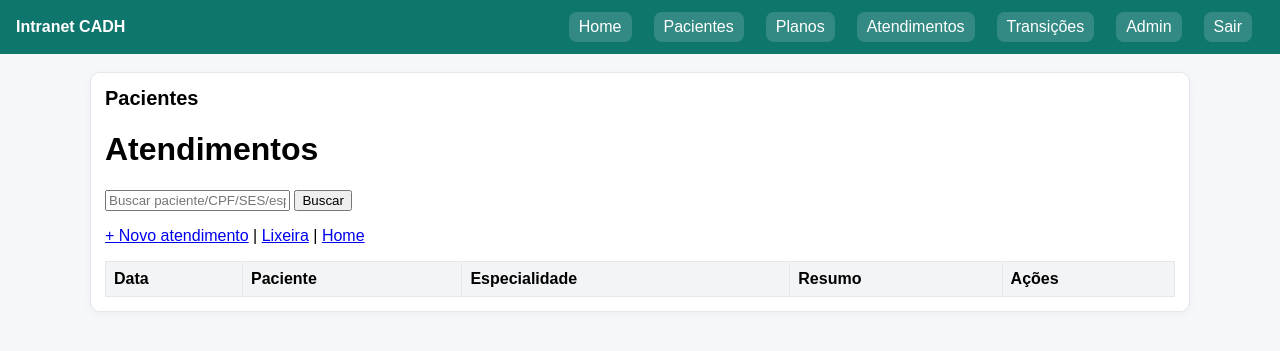
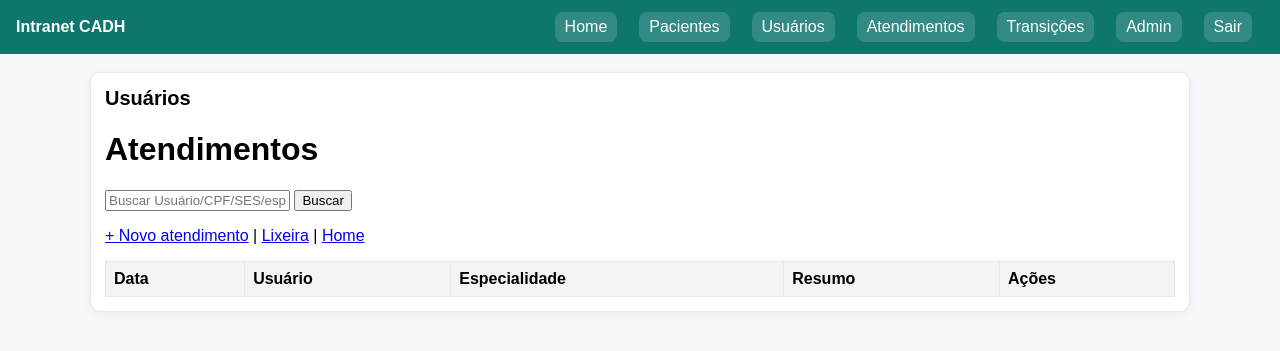
Before and after one commit to KarolineLuz/Siselo-Users, a PHP site: page /encounters/list.php in a window 1280 px wide. Shown: the top 351 px of the page. Run offline with PHP 8.4, Linux system fonts and the light colour scheme; a user stored in the database is signed in; data comes from the database, SQL or seed files in the repository; data that the repository does not hold is empty.

Commit message:
Alterando algumas nomenclatura de paciente para usuário

```diff
--- a/app/views/layout/header.php
+++ b/app/views/layout/header.php
@@ -43,7 +43,7 @@ declare(strict_types=1);
     <?php endif; ?>
 
     <?php if (can($pdo, 'careplans.view')): ?>
-      <a href="/care_plans/list.php">Planos</a>
+      <a href="/care_plans/list.php">Usuários</a>
     <?php endif; ?>
 
     <?php if (can($pdo, 'encounters.view')): ?>
--- a/public/admin/users/list.php
+++ b/public/admin/users/list.php
@@ -36,7 +36,7 @@ function roles_for(PDO $pdo, int $userId): string {
 }
 ?>
 <?php
-$pageTitle = 'Pacientes';
+$pageTitle = 'Usuários';
 require __DIR__ . '/../../../app/views/layout/header.php';
 ?>
 <!doctype html>
--- a/public/care_plans/form.php
+++ b/public/care_plans/form.php
@@ -47,7 +47,7 @@ if ($_SERVER['REQUEST_METHOD'] === 'POST') {
   $sort_order = (array)($_POST['sort_order'] ?? []);
 
   if ($patientId <= 0 || $startDate === '') {
-    $error = "Paciente e data de início são obrigatórios.";
+    $error = "Usuário e data de início são obrigatórios.";
   } else {
     $pdo->beginTransaction();
     try {
@@ -110,7 +110,7 @@ if ($_SERVER['REQUEST_METHOD'] === 'POST') {
 }
 ?>
 <?php
-$pageTitle = 'Pacientes';
+$pageTitle = 'Usuários';
 require __DIR__ . '/../../app/views/layout/header.php';
 ?>
 <!doctype html>
@@ -131,7 +131,7 @@ require __DIR__ . '/../../app/views/layout/header.php';
   <form method="post">
     <?= csrf_field() ?>
 
-    <label>Paciente *</label><br>
+    <label>Usuários *</label><br>
     <select name="patient_id" required>
       <option value="">-- selecione --</option>
       <?php foreach ($patients as $p): ?>
--- a/public/care_plans/list.php
+++ b/public/care_plans/list.php
@@ -40,7 +40,7 @@ require __DIR__ . '/../../app/views/layout/header.php';
   <h1>Planos de Cuidado</h1>
 
   <form method="get">
-    <input name="q" value="<?= h($q) ?>" placeholder="Buscar paciente (nome/CPF/SES)">
+    <input name="q" value="<?= h($q) ?>" placeholder="Buscar Usuário (nome/CPF/SES)">
     <button type="submit">Buscar</button>
   </form>
 
@@ -58,6 +58,7 @@ require __DIR__ . '/../../app/views/layout/header.php';
     <tr>
       <th>ID</th><th>Paciente</th><th>Início</th><th>Fim</th><th>Ações</th>
     </tr>
+
     <?php foreach ($rows as $r): ?>
       <tr>
         <td><?= (int)$r['id'] ?></td>
--- a/public/care_plans/trash.php
+++ b/public/care_plans/trash.php
@@ -51,7 +51,7 @@ require __DIR__ . '/../../app/views/layout/header.php';
 
   <table border="1" cellpadding="6">
     <tr>
-      <th>ID</th><th>Paciente</th><th>Início</th><th>Fim</th><th>Apagado em</th><th>Ações</th>
+      <th>ID</th><th>Usuário</th><th>Início</th><th>Fim</th><th>Apagado em</th><th>Ações</th>
     </tr>
     <?php foreach ($rows as $r): ?>
       <tr>
--- a/public/encounters/form.php
+++ b/public/encounters/form.php
@@ -41,7 +41,7 @@ if ($_SERVER['REQUEST_METHOD'] === 'POST') {
   $summary = trim((string)($_POST['summary'] ?? ''));
 
   if ($patientId <= 0 || $date === '' || $specialty === '') {
-    $error = "Paciente, data e especialidade são obrigatórios.";
+    $error = "Usuário, data e especialidade são obrigatórios.";
   } else {
     if ($editing) {
       $before = $row;
@@ -86,7 +86,7 @@ if ($_SERVER['REQUEST_METHOD'] === 'POST') {
 }
 ?>
 <?php
-$pageTitle = 'Pacientes';
+$pageTitle = 'Usuários';
 require __DIR__ . '/../../app/views/layout/header.php';
 ?>
 <!doctype html>
@@ -99,7 +99,7 @@ require __DIR__ . '/../../app/views/layout/header.php';
   <form method="post">
     <?= csrf_field() ?>
 
-    <label>Paciente *</label><br>
+    <label>Usuário*</label><br>
     <select name="patient_id" required>
       <option value="">-- selecione --</option>
       <?php foreach ($patients as $p): ?>
--- a/public/encounters/list.php
+++ b/public/encounters/list.php
@@ -31,7 +31,7 @@ $st->execute($params);
 $rows = $st->fetchAll();
 ?>
 <?php
-$pageTitle = 'Pacientes';
+$pageTitle = 'Usuários';
 require __DIR__ . '/../../app/views/layout/header.php';
 ?>
 <!doctype html>
@@ -41,7 +41,7 @@ require __DIR__ . '/../../app/views/layout/header.php';
   <h1>Atendimentos</h1>
 
   <form method="get">
-    <input name="q" value="<?= h($q) ?>" placeholder="Buscar paciente/CPF/SES/especialidade">
+    <input name="q" value="<?= h($q) ?>" placeholder="Buscar Usuário/CPF/SES/especialidade">
     <button type="submit">Buscar</button>
   </form>
 
@@ -57,7 +57,7 @@ require __DIR__ . '/../../app/views/layout/header.php';
 
   <table border="1" cellpadding="6">
     <tr>
-      <th>Data</th><th>Paciente</th><th>Especialidade</th><th>Resumo</th><th>Ações</th>
+      <th>Data</th><th>Usuário</th><th>Especialidade</th><th>Resumo</th><th>Ações</th>
     </tr>
     <?php foreach ($rows as $r): ?>
       <tr>
@@ -69,7 +69,7 @@ require __DIR__ . '/../../app/views/layout/header.php';
         <td><?= h($r['specialty']) ?></td>
         <td><?= h($r['summary']) ?></td>
         <td>
-          <a href="/patients/show.php?id=<?= (int)$r['patient_id'] ?>&tab=atendimentos">Paciente 360</a>
+          <a href="/patients/show.php?id=<?= (int)$r['patient_id'] ?>&tab=atendimentos">Usuário 360</a>
           <?php if (can($pdo, 'encounters.update')): ?>
             | <a href="/encounters/form.php?id=<?= (int)$r['id'] ?>">Editar</a>
           <?php endif; ?>
--- a/public/index.php
+++ b/public/index.php
@@ -17,7 +17,7 @@ require __DIR__ . '/../app/views/layout/header.php';
   <h1>SISElo - UBS-CADH</h1>
 
   <p>
-    <a href="/patients/list.php">Pacientes</a>
+    <a href="/patients/list.php">Usuários</a>
     <?php if (can($pdo, 'admin.manage')): ?>
       | <a href="/admin/users/list.php">Admin: Usuários</a>
     <?php endif; ?>
--- a/public/patients/list.php
+++ b/public/patients/list.php
@@ -53,7 +53,7 @@ $pageTitle = 'Usuários';
 require __DIR__ . '/../../app/views/layout/header.php';
 ?>
 <html>
-<head><meta charset="utf-8"><title>Pacientes</title></head>
+<head><meta charset="utf-8"><title>Usuários</title></head>
 <body>
   <h1>Usuários</h1>
 
--- a/public/transitions/form.php
+++ b/public/transitions/form.php
@@ -107,7 +107,7 @@ require __DIR__ . '/../../app/views/layout/header.php';
   <form method="post">
     <?= csrf_field() ?>
 
-    <label>Paciente *</label><br>
+    <label>Usuário *</label><br>
     <select name="patient_id" required>
       <option value="">-- selecione --</option>
       <?php foreach ($patients as $p): ?>
--- a/public/transitions/list.php
+++ b/public/transitions/list.php
@@ -34,7 +34,7 @@ $rows = $st->fetchAll();
 ?>
 
 <?php
-$pageTitle = 'Pacientes';
+$pageTitle = 'Usuários';
 require __DIR__ . '/../../app/views/layout/header.php';
 ?>
 <!doctype html>
@@ -60,7 +60,7 @@ require __DIR__ . '/../../app/views/layout/header.php';
 
   <table border="1" cellpadding="6">
     <tr>
-      <th>Data</th><th>Paciente</th><th>De</th><th>Para</th><th>Status</th><th>Ações</th>
+      <th>Data</th><th>Usuário</th><th>De</th><th>Para</th><th>Status</th><th>Ações</th>
     </tr>
     <?php foreach ($rows as $r): ?>
       <tr>
```
